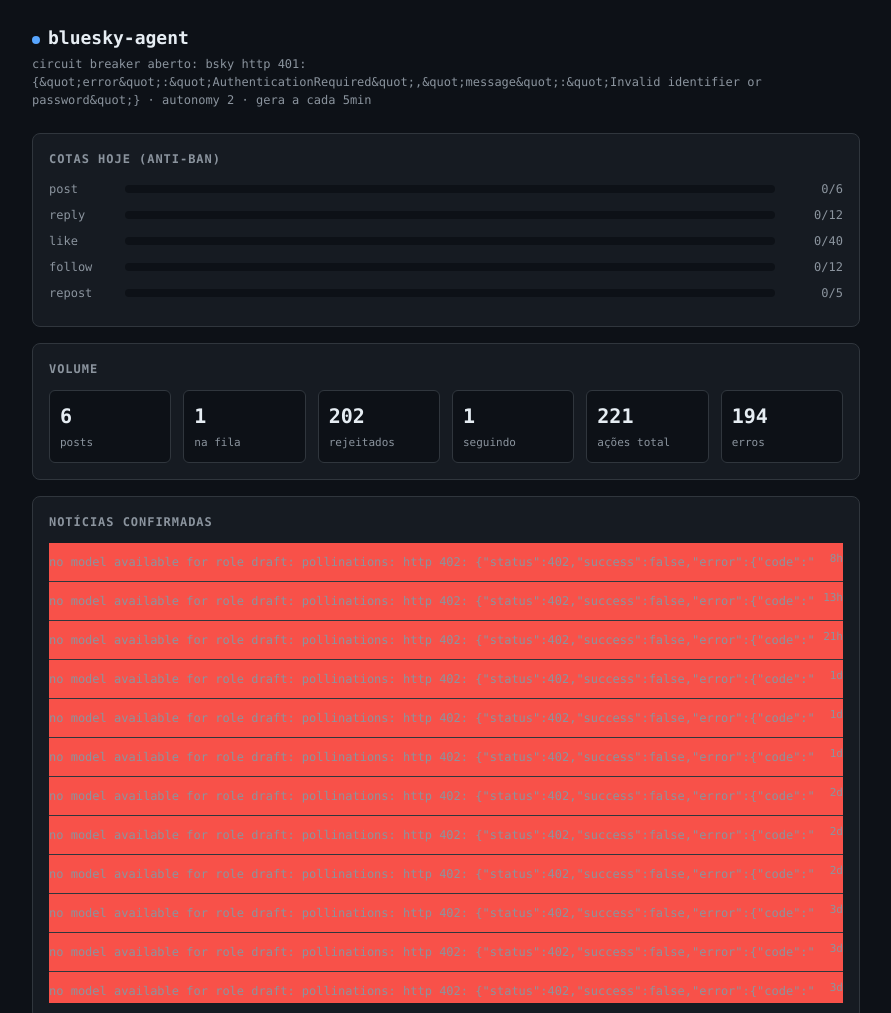
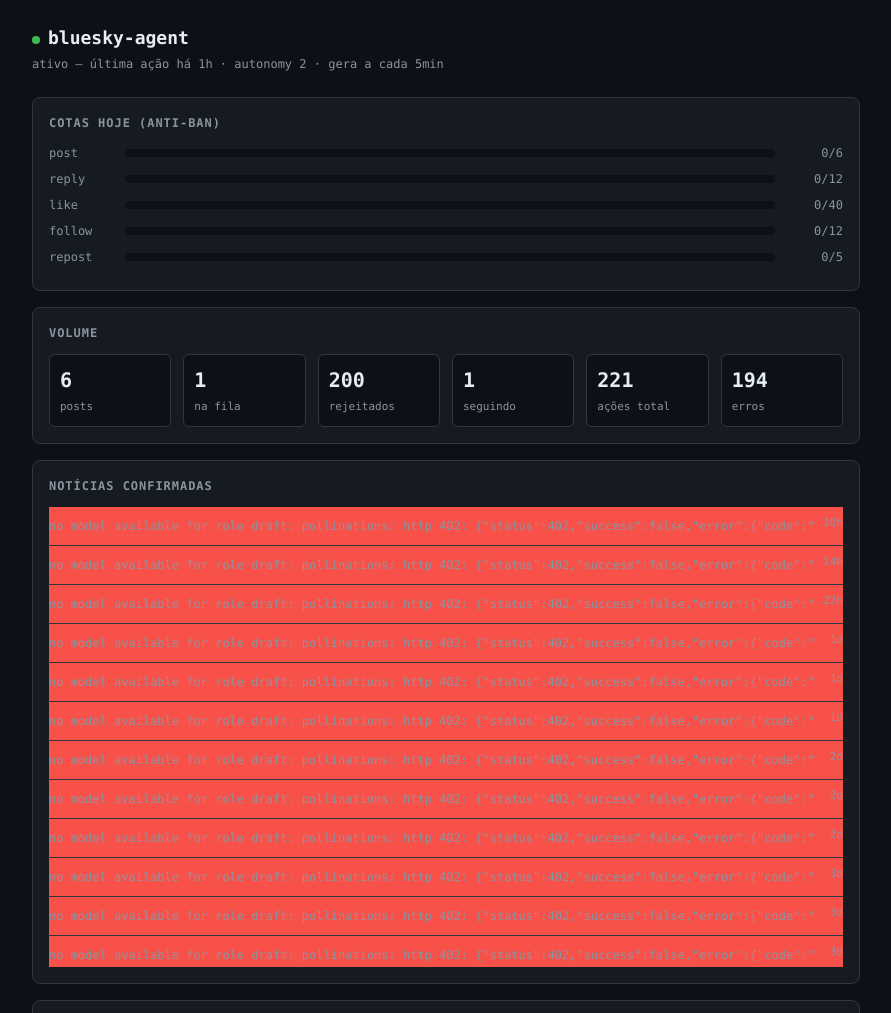
Before and after one commit to LH434534/bluesky-agent, a plain HTML site: page docs/index.html in a window 1280 px wide. Shown: the top 1013 px of the page, without its empty margins (194-1085 px from the left). Drawn offline with Linux system fonts and the light colour scheme.

Commit message:
site: dashboard [skip ci]

```diff
--- a/docs/index.html
+++ b/docs/index.html
@@ -46,8 +46,8 @@ code{background:#0d1117;padding:2px 5px;border-radius:4px;font-size:12px}
 </style>
 </head>
 <body><div class="wrap">
-<h1><span class="dot paused"></span>bluesky-agent</h1>
-<div class="sub">circuit breaker aberto: bsky http 401: {&amp;quot;error&amp;quot;:&amp;quot;AuthenticationRequired&amp;quot;,&amp;quot;message&amp;quot;:&amp;quot;Invalid identifier or password&amp;quot;} · autonomy 2 · gera a cada 5min</div>
+<h1><span class="dot live"></span>bluesky-agent</h1>
+<div class="sub">ativo — última ação há 1h · autonomy 2 · gera a cada 5min</div>
 
 <div class="card">
 <h2>Cotas hoje (anti-ban)</h2>
@@ -83,7 +83,7 @@ code{background:#0d1117;padding:2px 5px;border-radius:4px;font-size:12px}
 <div class="grid">
 <div class="stat"><b>6</b><span>posts</span></div>
 <div class="stat"><b>1</b><span>na fila</span></div>
-<div class="stat"><b>202</b><span>rejeitados</span></div>
+<div class="stat"><b>200</b><span>rejeitados</span></div>
 <div class="stat"><b>1</b><span>seguindo</span></div>
 <div class="stat"><b>221</b><span>ações total</span></div>
 <div class="stat"><b>194</b><span>erros</span></div>
@@ -92,9 +92,9 @@ code{background:#0d1117;padding:2px 5px;border-radius:4px;font-size:12px}
 
 <div class="card">
 <h2>Notícias confirmadas</h2>
-<ul class="feed"><li class="bad"><b></b><span class="t">8h</span><div class="d">no model available for role draft: pollinations: http 402: {&quot;status&quot;:402,&quot;success&quot;:false,&quot;error&quot;:{&quot;code&quot;:&quot</div><div class="d"></div></li>
-<li class="bad"><b></b><span class="t">13h</span><div class="d">no model available for role draft: pollinations: http 402: {&quot;status&quot;:402,&quot;success&quot;:false,&quot;error&quot;:{&quot;code&quot;:&quot</div><div class="d"></div></li>
-<li class="bad"><b></b><span class="t">21h</span><div class="d">no model available for role draft: pollinations: http 402: {&quot;status&quot;:402,&quot;success&quot;:false,&quot;error&quot;:{&quot;code&quot;:&quot</div><div class="d"></div></li>
+<ul class="feed"><li class="bad"><b></b><span class="t">10h</span><div class="d">no model available for role draft: pollinations: http 402: {&quot;status&quot;:402,&quot;success&quot;:false,&quot;error&quot;:{&quot;code&quot;:&quot</div><div class="d"></div></li>
+<li class="bad"><b></b><span class="t">14h</span><div class="d">no model available for role draft: pollinations: http 402: {&quot;status&quot;:402,&quot;success&quot;:false,&quot;error&quot;:{&quot;code&quot;:&quot</div><div class="d"></div></li>
+<li class="bad"><b></b><span class="t">22h</span><div class="d">no model available for role draft: pollinations: http 402: {&quot;status&quot;:402,&quot;success&quot;:false,&quot;error&quot;:{&quot;code&quot;:&quot</div><div class="d"></div></li>
 <li class="bad"><b></b><span class="t">1d</span><div class="d">no model available for role draft: pollinations: http 402: {&quot;status&quot;:402,&quot;success&quot;:false,&quot;error&quot;:{&quot;code&quot;:&quot</div><div class="d"></div></li>
 <li class="bad"><b></b><span class="t">1d</span><div class="d">no model available for role draft: pollinations: http 402: {&quot;status&quot;:402,&quot;success&quot;:false,&quot;error&quot;:{&quot;code&quot;:&quot</div><div class="d"></div></li>
 <li class="bad"><b></b><span class="t">1d</span><div class="d">no model available for role draft: pollinations: http 402: {&quot;status&quot;:402,&quot;success&quot;:false,&quot;error&quot;:{&quot;code&quot;:&quot</div><div class="d"></div></li>
```
